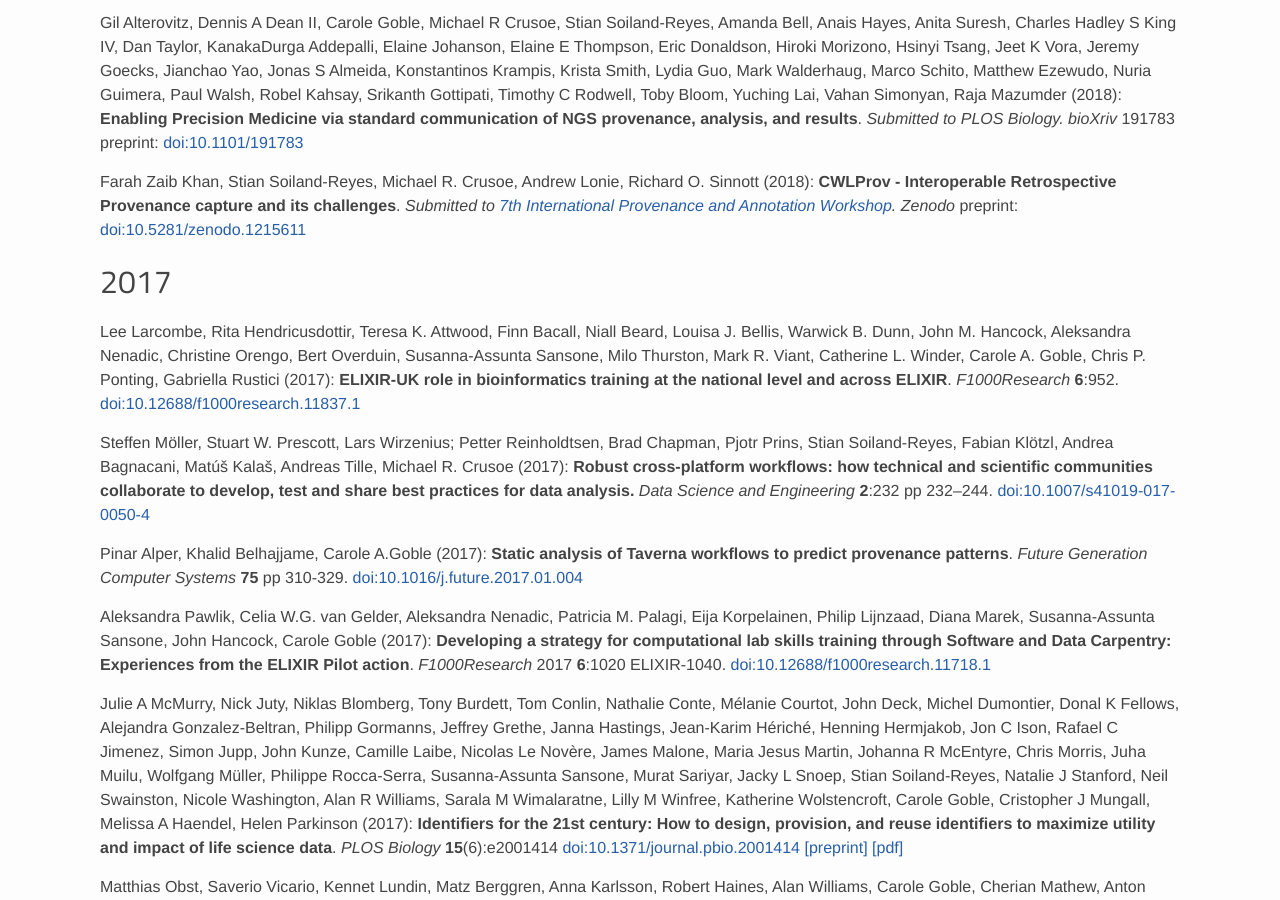
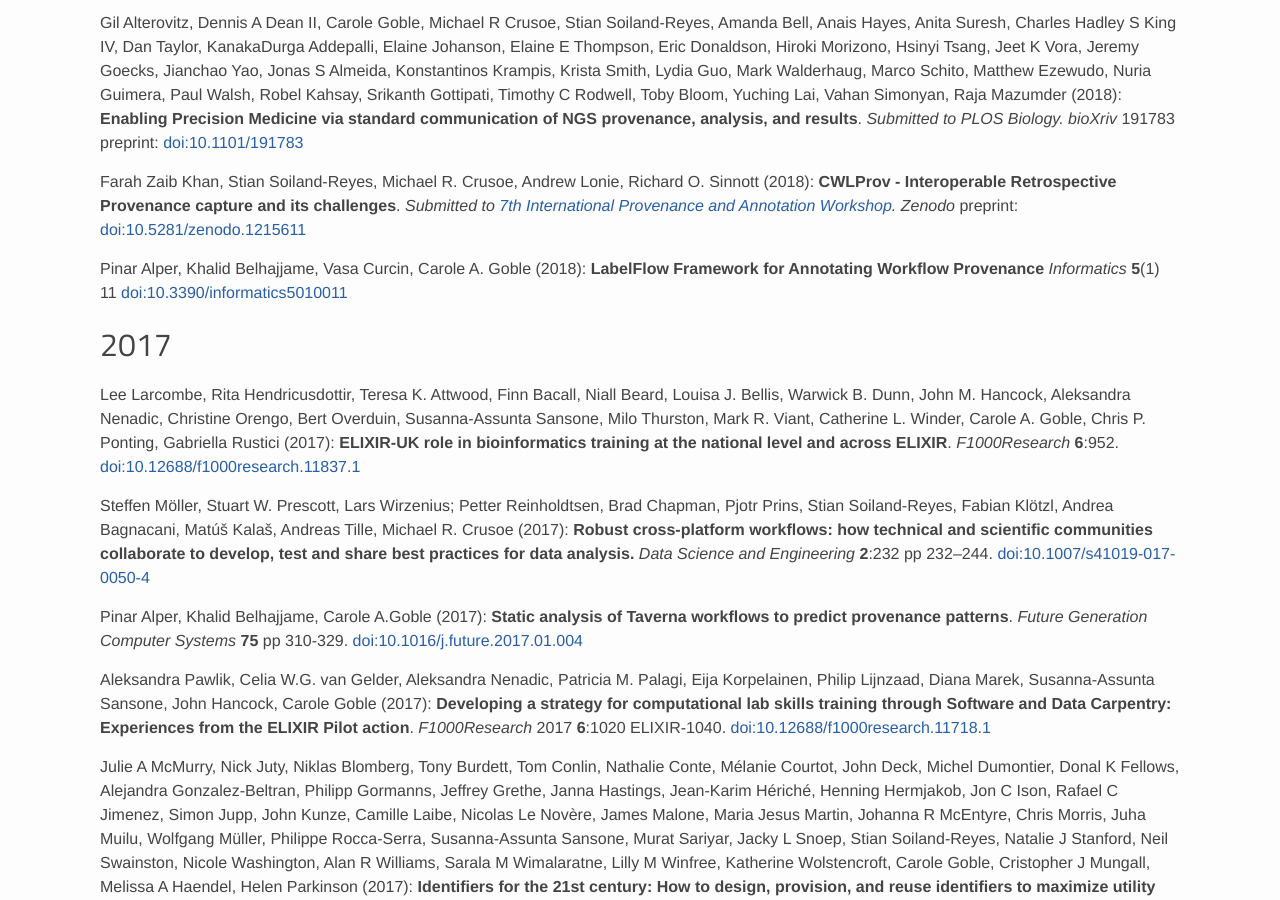
Before and after one commit to eScienceLab/eScienceLab.github.io, a Jekyll site: the page built from publications/index.md, in a window 1280 px wide and 900 px high, scrolled down 523 px. Built offline with Jekyll 4.4.1, drawn with Linux system fonts in a browser that asks for light colours; comment, search, counter and statistics services are not loaded.

Commit message:
Added Labelflow paper

```diff
--- a/publications/index.md
+++ b/publications/index.md
@@ -47,6 +47,10 @@
 **CWLProv - Interoperable Retrospective Provenance capture and its challenges**.
 _Submitted to <a href="http://provenanceweek2018.org/">7th International Provenance and Annotation Workshop</a>._
 <em>Zenodo</em> preprint: [doi:10.5281/zenodo.1215611](https://doi.org/10.5281/zenodo.1215611)
+
+Pinar Alper, Khalid Belhajjame, Vasa Curcin, Carole A. Goble (2018):
+**LabelFlow Framework for Annotating Workflow Provenance**
+_Informatics_ **5**(1) 11 [doi:10.3390/informatics5010011](https://doi.org/10.3390/informatics5010011)
 
 
 ## 2017
```
